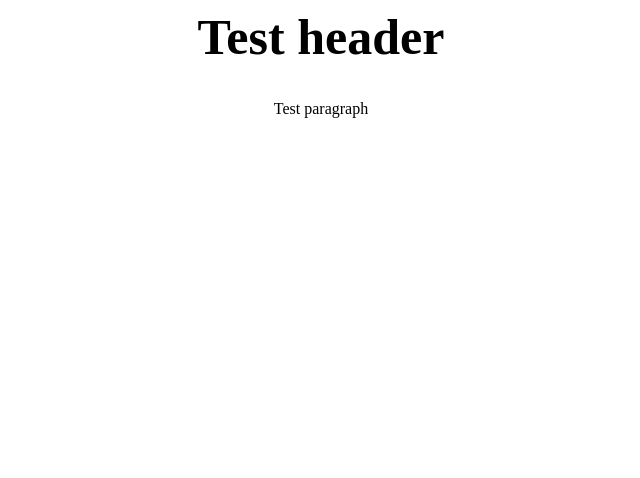
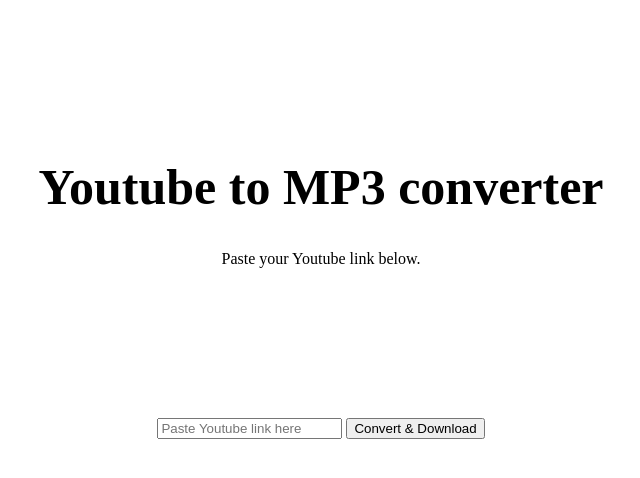
Before and after one commit to Hedwigg/hedwigg.github.io, a plain HTML site: page index.html in a window 1280 px wide. Shown: the whole page, without its empty margins (319-959 px from the left). Drawn offline with nearby package versions, Linux system fonts and the light colour scheme.

Commit message:
search bar, go button and formatting
no javascript yet

```diff
--- a/css/style.css
+++ b/css/style.css
@@ -1,4 +1,5 @@
 h1 {
+	padding-top: 150px;
 	text-align: center;
 	font-size:50px;
 }
@@ -7,3 +8,9 @@ p
 {
 	text-align: center;
 }
+
+.topnav
+{
+	margin-top: 150px;
+	text-align: center;
+}
--- a/index.html
+++ b/index.html
@@ -2,11 +2,23 @@
 <head>
 
 <link rel="stylesheet" type= "text/css" href="css/style.css">
-
+<script type="text/javascript" src="jquery-1.8.3.js"></script>
+<script type = "text/javascript" src="app.js"></script>
 </head>
 
 
-<h1>Test header</h1>
+<h1>Youtube to MP3 converter</h1>
 <body>
-<p>Test paragraph</p>
+
+
+<p>Paste your Youtube link below.</p>
+
+
+
+<div class="topnav">
+  <input type="text" placeholder="Paste Youtube link here">
+  <button type="button">Convert & Download</button>
+</div>
+
+
 </body>
```
